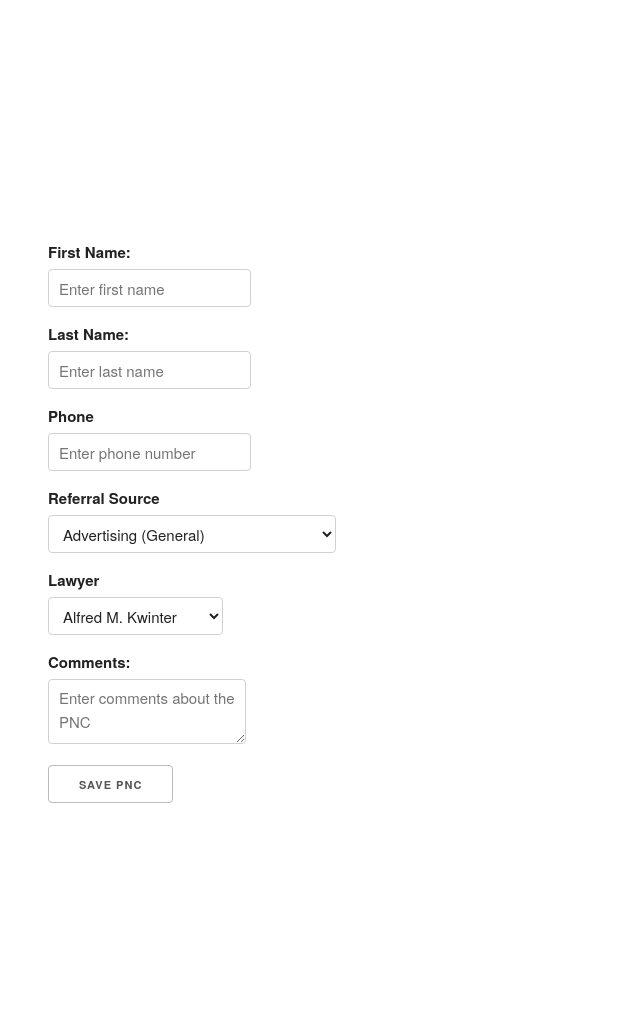
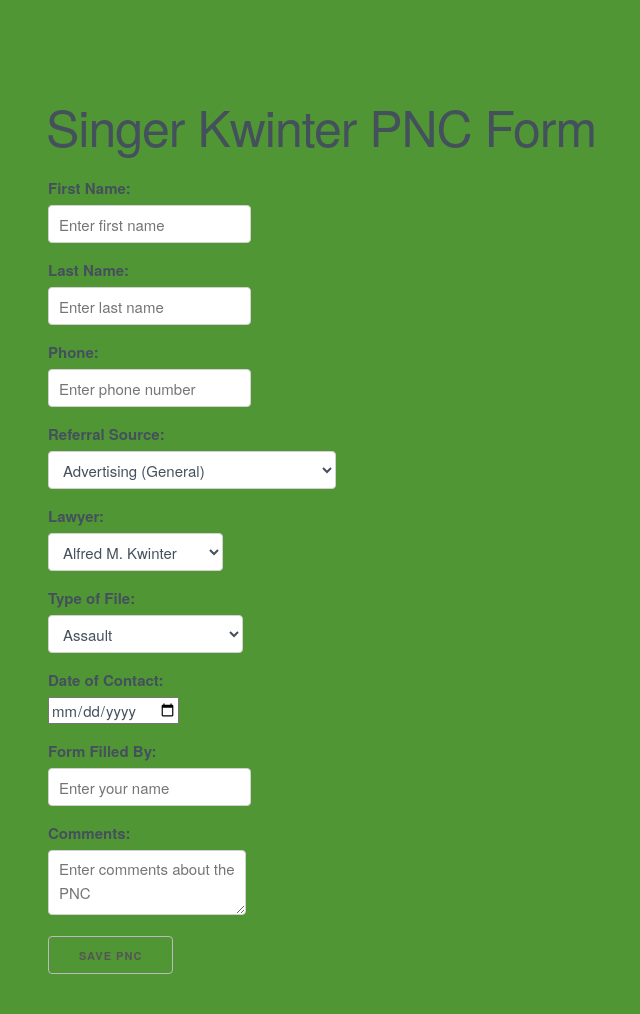
Before and after one commit to flashbax/intake, a PHP site: page / in a window 1280 px wide. Shown: the whole page, without its empty margins (114-754 px from the left). Before the commit the page ends 803 px from the top, so only its background shows below. Run offline with PHP 8.4, Linux system fonts and the light colour scheme.

Commit message:
HTML form complete. Some design changes.

```diff
--- /dev/null
+++ b/css/main.css
@@ -0,0 +1,3 @@
+body {
+	background-color: #519635;
+}
--- a/css/skeleton.css
+++ b/css/skeleton.css
@@ -125,7 +125,7 @@ body {
   line-height: 1.6;
   font-weight: 400;
   font-family: "Raleway", "HelveticaNeue", "Helvetica Neue", Helvetica, Arial, sans-serif;
-  color: #222; }
+  color: #44515c; }
 
 
 /* Typography
--- a/index.html
+++ b/index.html
@@ -20,6 +20,7 @@
   <!-- CSS
   –––––––––––––––––––––––––––––––––––––––––––––––––– -->
   <link rel="stylesheet" href="css/normalize.css">
+  <link rel="stylesheet" href="css/main.css">
   <link rel="stylesheet" href="css/skeleton.css">
 
   <!-- Favicon
@@ -31,9 +32,13 @@
 
   <!-- Primary Page Layout
   –––––––––––––––––––––––––––––––––––––––––––––––––– -->
+
+
+
   <div class="container">
     <div class="row">
-      <div class="one-half column" style="margin-top: 25%">
+      <div class="twelve columns" style="margin-top: 10%">
+      <h1>Singer Kwinter PNC Form</h1>
         <form action="" method="post" enctype="multipart/form-data">
          <fieldset>
             <label for="name">First Name:</label>
@@ -42,10 +47,10 @@
             <label for="email">Last Name:</label>
             <input type="text" id="lastname" name="lastname" placeholder="Enter last name" />
             <br />
-            <label for="email">Phone</label>
+            <label for="email">Phone:</label>
             <input type="text" id="phone" name="phone" placeholder="Enter phone number" />
             <br />
-            <label for="refferal">Referral Source</label>
+            <label for="refferal">Referral Source:</label>
               <select name="referral" id="referral" placeholder="Enter referral">
                 <option value="advertising">Advertising (General)</option>
                 <option value="advocatesjournal">Advocates Journal</option>
@@ -148,7 +153,7 @@
                 <option value="yellowpages">Yellow Pages</option>
               </select>
             <br />
-             <label for="lawyer">Lawyer</label>
+             <label for="lawyer">Lawyer:</label>
               <select name="lawyer" id="lawyer" placeholder="Enter Lawyer">
                 <option value="amk">Alfred M. Kwinter</option>
                 <option value="wam">William A McMaster</option>
@@ -159,6 +164,37 @@
                 <option value="ntd">Nga T. Dang</option>
                 <option value="szk">Shane Z. Kwinter</option>
               </select>
+            <br />
+             <label for="type">Type of File:</label>
+              <select name="type" id="type" placeholder="Enter Type of File">
+                <option value="assult">Assault</option>
+                <option value="bicycleaccident">Bicycle Accident</option>
+                <option value="civillitigation">Civil Litigation</option>
+                <option value="dogbite">Dog Bite</option>
+                <option value="fireloss">Fire Loss Claim</option>
+                <option value="insurance">Insurance</option>
+                <option value="ltdclaim">LTD Claim</option>
+                <option value="matrimonial">Matrimonial</option>
+                <option value="medicalmalpractice">Medical Malpractice</option>
+                <option value="motorcycleaccident">Motorcycle Accident</option>
+                <option value="motorvehicleaccident">Motor Vehicle Accident</option>
+                <option value="negligence">Negligence</option>
+                <option value="occupiersliability">Occupiers Liability</option>
+                <option value="productliability">Product Liability</option>
+                <option value="propertydamage">Property Damage</option>
+                <option value="prospect">Prospect</option>
+                <option value="slipfallaccident">Slip & Fall Accident</option>
+                <option value="theft">Theft</option>
+                <option value="wrongfuldismissal">Wrongful Dismissal</option>
+                <option value="wsibclaim">WSIB Claim</option>
+                <option value="other">Other</option>
+              </select>
+            <br />
+            <label for="contact">Date of Contact:</label>
+            <input type="date" id="contact" name="contact" placeholder="Enter the date" />
+            <br />
+            <label for="formfilledby">Form Filled By:</label>
+            <input type="text" id="formfilledby" name="formfilledby" placeholder="Enter your name" />
             <br />
             <label for="comments">Comments:</label>
             <textarea id="comments" name="description" placeholder="Enter comments about the PNC"></textarea>
```
